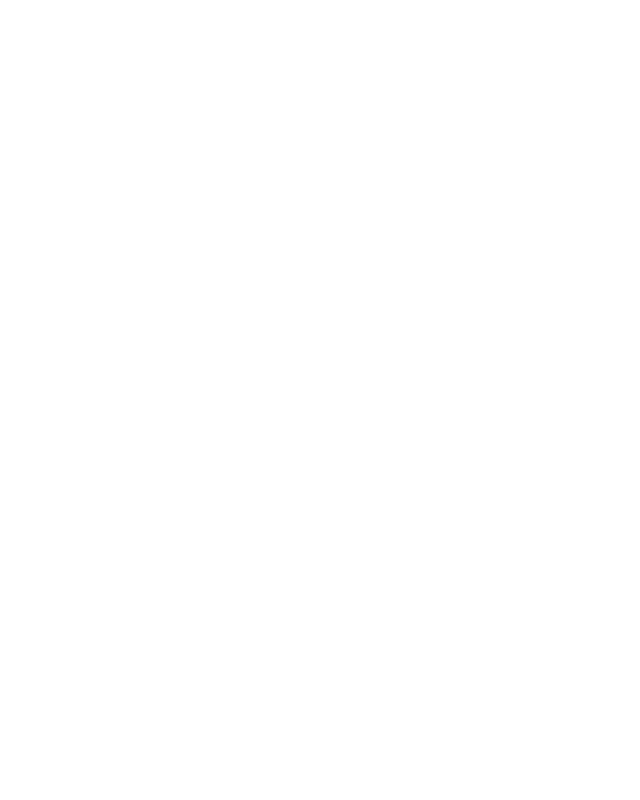
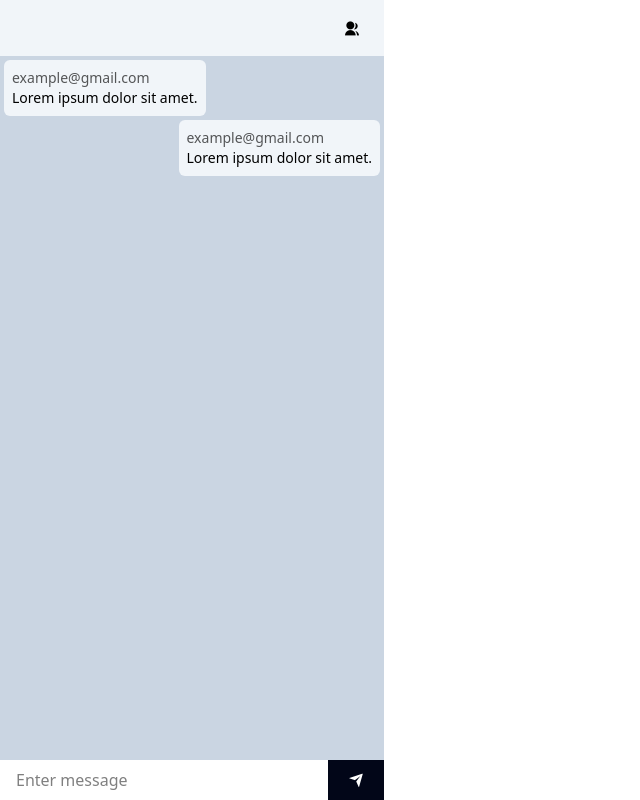
Before and after one commit to Nandini1071/chatapp-with-ai-assistant, a React app in the folder Frontend/: page /project in a window 1280 px wide. Shown: the whole page, without its empty margins (0-640 px from the left). Built offline with nearby package versions, Linux system fonts and the light colour scheme; the HTML template or start-up script is replaced by a standard one.

Commit message:
UI screen for sending the messages

```diff
--- a/Frontend/src/screens/Project.jsx
+++ b/Frontend/src/screens/Project.jsx
@@ -1,15 +1,66 @@
-import React from 'react'
-import { useLocation } from 'react-router-dom'
-
+import React, { useState } from "react";
+import { useLocation } from "react-router-dom";
 
 const Project = () => {
-    const location=useLocation();
+  const location = useLocation();
+  const [sidePanelOpen, setsidePanelOpen] = useState(false);
 
   return (
-    <div>
+    <main className="h-screen w-screen flex">
+      <section className="left flex flex-col h-full min-w-96 bg-slate-300 relative">
+        <header className="flex justify-end p-2 px-4 w-full bg-slate-100">
+          <button
+            className="p-2"
+            onClick={() => setsidePanelOpen(!sidePanelOpen)}
+          >
+            <i className="ri-group-fill cursor-pointer"></i>
+          </button>
+        </header>
+        <div className="conversation-area flex flex-col grow">
+          <div className="message-box grow flex flex-col gap-1 p-1">
+            <div className="flex flex-col p-2 bg-slate-100 w-fit rounded-md max-w-56">
+              <small className="opacity-65 text-sm">example@gmail.com</small>
+              <p className="text-sm">Lorem ipsum dolor sit amet.</p>
+            </div>
+            <div className="ml-auto flex flex-col p-2 bg-slate-100 w-fit rounded-md max-w-56">
+              <small className="opacity-65 text-sm">example@gmail.com</small>
+              <p className="text-sm">Lorem ipsum dolor sit amet.</p>
+            </div>
+          </div>
+          <div className="input-field w-full flex">
+            <input
+              type="text"
+              placeholder="Enter message"
+              className="p-2 px-4 border-none outline-none flex grow bg-white"
+            />
+            <button className="cursor-pointer px-5 bg-slate-950 text-white">
+              <i className="ri-send-plane-fill w-10 h-10"></i>
+            </button>
+          </div>
+        </div>
+        <div
+          className={`w-full h-full absolute bg-slate-50 flex flex-col gap-2 transition-all ${sidePanelOpen ? "translate-x-0" : "-translate-x-full"} top-0`}
+        >
+          <header className="flex justify-end p-2 px-3 bg-slate-200">
+            <button
+              className="cursor-pointer"
+              onClick={() => setsidePanelOpen(!sidePanelOpen)}
+            >
+              <i className="ri-close-fill"></i>
+            </button>
+          </header>
+          <div className="flex flex-col gap-2">
+            <div className="flex gap-2 items-center cursor-pointer hover:bg-slate-200 p-2">
+              <div className="rounded-full p-5 bg-slate-600 w-fit h-fit flex items-center justify-center relative text-white">
+                <i className="ri-user-fill absolute"></i>
+              </div>
+              <h1 className="font-semibold text-lg">username</h1>
+            </div>
+          </div>
+        </div>
+      </section>
+    </main>
+  );
+};
 
-    </div>
-  )
-}
-
-export default Project
+export default Project;
```
